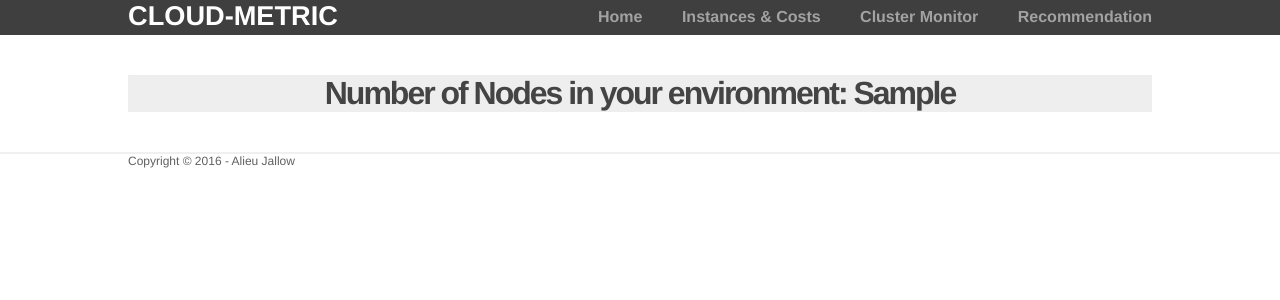
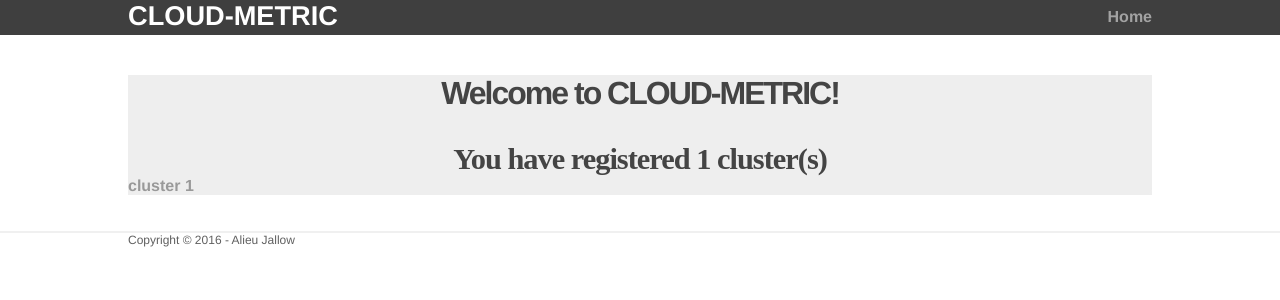
Before and after one commit to ajallow07/Cloud-Metric, a Flask app: template templates/home.html in a window 1280 px wide. Shown: the top 300 px of the page. Run offline with Flask 2, Linux system fonts and the light colour scheme; the template is opened without the code that fills it: most values are stand-ins (such as "Sample title", 1, 10 or a date in 2020); some libraries are stand-ins or nearby versions.

Commit message:
Add multi-cluster support

```diff
--- a/app.py
+++ b/app.py
@@ -1,10 +1,10 @@
 #! /usr/bin/env python
 
-from flask import Flask,request, render_template, jsonify
+from flask import Flask,request, render_template, jsonify, session
 import config, os, math, json, datetime, optimizer
 from mapping import getMatchingInstanceInGCE, getMatchingInstanceInAWS, AWS_FLAVORS, GC_FLAVORS
 from computeCost import gce_price, aws_storage_prices, read_EC2_ondemand_instance_prices
-from config import DB_NODE as db, DB_REPORT as dr, NODE_COLLECTION as nc, REPORT_COLLECTION as rc
+from config import NODE_COLLECTION as nc, REPORT_COLLECTION as rc, CLUSTER_COLLECTION as cc
 from jinja2 import Environment, FileSystemLoader
 from math import ceil
 from bson import json_util
@@ -14,6 +14,8 @@ from optimizer import get_nodes_in_cluster, get_matching_instance_with_PD_OS, ge
 
 
 app = Flask(__name__)
+
+app.secret_key = 'F12Zr47j\3yX R~X@H!jmM]Lwf/,?KT'
 '''
 client = MongoClient(
     os.environ['DB_PORT_27017_TCP_ADDR'],
@@ -31,7 +33,7 @@ db = client.tododb
 @app.route('/show_costs/<machine>')
 def show_costs(machine):
 
-    if machine not in get_nodes_in_cluster():
+    if not machine:
 
         return render_template("costs.html", machine=None, awsregions= '', gcpregions='', data='');
 
@@ -129,11 +131,17 @@ def show_charts(machine, chartID='chart_ID', chart_type='spline', chart_height=5
 def load_data():
 
     return ''
+
 @app.route('/')
 def home():
-    nodes = nc.count()
 
-    return render_template('home.html', vm = nodes)
+    cNames = []
+    clusterCount = cc.count()
+    if clusterCount > 0:
+
+        cNames = [cluster['name'] for cluster in cc.find({},{'_id':0, 'name':1})]
+        session['cluster'] = cNames[0]
+    return render_template('home.html', clusterNumber=clusterCount, clusterNames=cNames, session=session)
 
 @app.route('/matchingAWSInstances/<machine>')
 def awsInstances(machine):
@@ -159,9 +167,10 @@ def gcpInstances(machine):
 
     return render_template('matching_instances.html', data=matchingFlavor, cloudProvider =cloud)
 
-@app.route('/nodes')
-def nodes():
-    machineList= [machine for machine in nc.find({},{'_id':False})]
+@app.route('/nodes/<cluster>')
+def nodes(cluster):
+    session['cluster'] = cluster
+    machineList = [machine for machine in nc.find({"cluster_id":cluster},{'_id':False})]
     #my_keys = ['node','os','cpu', 'memory', 'disk']
     computedAWSCost = []
     computedGCPCost = []
@@ -182,13 +191,14 @@ def nodes():
         computedAWSCost.append(monthlyCost)
 
     return render_template('nodes.html', data=machineList, ceil=ceil, dataAWS=zip(machineList,computedAWSCost),
-    totalAWS=totalAWSCost, totalGCP=totalGCPCost, dataGCP= zip(machineList,computedGCPCost))
+    totalAWS=totalAWSCost, totalGCP=totalGCPCost, dataGCP= zip(machineList,computedGCPCost), session=session)
 
 
-@app.route('/show_cluster_charts')
-def show_cluster_chart(chartID='chart_ID', chart_type='spline', chart_height=500, zoom_type='x'):
+@app.route('/show_cluster_charts/<cluster>')
+def show_cluster_chart(cluster, chartID='chart_ID', chart_type='spline', chart_height=500, zoom_type='x'):
 
-    AGGR = [{"$group" : { "_id": { "$dateToString": { "format": "%Y-%m-%d %H:00", "date": "$dt" }},
+    AGGR = [{ "$match": { "cluster_id": cluster }},
+    {"$group" : { "_id": { "$dateToString": { "format": "%Y-%m-%d %H:00", "date": "$dt" }},
     "avgCPU": {"$avg": "$cpu.user"}, "avgMemory" :{ "$avg": "$memory"}, "avgDisk": {"$avg": "$disk"}}},
     {"$sort": {"_id": 1}}]
 
@@ -235,14 +245,24 @@ def show_cluster_chart(chartID='chart_ID', chart_type='spline', chart_height=500
 
     return render_template('cluster_monitor.html', chartID=chartID, chart= chart, series=series, title=title, xAxis=xAxis, yAxis=yAxis)
 
-@app.route('/recommender')
-def recommender():
+@app.route('/recommender/<cluster>')
+def recommender(cluster):
+    gcp_instances =[]
+    aws_instances =[]
+    gceCostData =[]
+    totalGCPCost=0
+    awsCostData =[]
+    totalAWSCost=0
 
-    nodes_in_cluster = get_nodes_in_cluster()
-    gcp_instances, aws_instances = get_matching_instance_with_PD_OS(nodes_in_cluster)
+    nodes_in_cluster = get_nodes_in_cluster(cluster)
+    if nodes_in_cluster:
+        gcp_instances, aws_instances = get_matching_instance_with_PD_OS(nodes_in_cluster)
 
-    gceCostData, totalGCPCost = get_cost_of_recommended_instances_on_GCP(gcp_instances)
-    awsCostData, totalAWSCost = get_cost_of_recommended_instances_on_AWS(aws_instances)
+    if not (len(nodes_in_cluster) > len(gcp_instances)):
+        gceCostData, totalGCPCost = get_cost_of_recommended_instances_on_GCP(gcp_instances)
+
+    if not (len(nodes_in_cluster) > len(aws_instances)):
+        awsCostData, totalAWSCost = get_cost_of_recommended_instances_on_AWS(aws_instances)
 
     return render_template('recommendation.html', aws=aws_instances,
     gcp=gcp_instances, awsData=awsCostData, gcpData=gceCostData, awstotal=totalAWSCost, gcptotal=totalGCPCost)
--- a/static/css/style.css
+++ b/static/css/style.css
@@ -235,12 +235,11 @@ h2 {
 }
 
 h3 {
-  font-size: 1.7em;
-  font-weight: 100;
+  font-size: 1.9em;
   margin-top: 30px;
+  font-family: serif;
   text-align: center;
   letter-spacing: -1px;
-  color: #999;
 }
 
 .prices {
@@ -258,15 +257,21 @@ h3 {
   margin-top: 8px;
 }
 
-.menu li {
+.container li {
   display: inline;
+  text-align: center;
+
+}
+.menu li{
+  display: inline;
+
 }
 
-.menu li + li {
+.menu li + li{
   margin-left: 35px;
 }
 
-.menu li a {
+.menu li a, .container li a{
   color: #999;
   text-decoration: none;
 }
--- a/templates/costs.html
+++ b/templates/costs.html
@@ -2,7 +2,7 @@
 {% block AWSCosts %}
 {% if machine %}
 <div class="" >
-  <h2>Cost of {{machine}} in AWS regions</h2>
+  <h2>Cost Estimate of "{{machine}}" in AWS regions</h2>
   {% if data and awsregions %}
   <table>
     <tr><td>Region</td><td>Cost Estimate per Month</td></tr>
@@ -19,7 +19,7 @@
 {% block GCPCosts %}
 {% if machine %}
 <div class="" >
-  <h2>Cost of {{machine}} in GCP regions</h2>
+  <h2>Cost Estimate of "{{machine}}" in GCP regions</h2>
   {% if data and gcpregions %}
   <table>
     <tr><td>Region</td><td>Cost Estimate per Month</td></tr>
--- a/templates/home.html
+++ b/templates/home.html
@@ -1,9 +1,18 @@
 {% extends "index.html" %}
 {% block content %}
   <div class="jumbo">
-    <h2>Number of Nodes in your environment: {{vm}}<h2>
-    {% if vm > 0 %}
-      <strong> <a href="nodes">show nodes</a></strong>
+
+    <h2>Welcome to CLOUD-METRIC!</h2>
+    {% if clusterNumber > 0 %}
+    <h3>You have registered <b>{{clusterNumber}}</b> cluster(s)</h3>
+    {% endif %}
+
+    {% if clusterNames %}
+    <ul>
+      {% for node in clusterNames %}
+      <li><strong><a href="{{url_for('nodes',cluster=node)}}">cluster {{loop.index}}</a></strong></li>
+      {% endfor %}
+    </ul>
     {% endif %}
   </div>
 
--- a/templates/index.html
+++ b/templates/index.html
@@ -9,7 +9,7 @@
   <meta charset="utf-8" name="Cloud-Metric" content="Cloud Cost Estimation, Cost Estimator,
   Cost Estimation on Google Cloud and Amazon AWS, Framwork for Cloud Cost Estimation, Cloud applications cost estimation">
   <title>CLOUD-METRIC: Cost Effective Applications Development Framework for Cloud Insfrastructures </title>
-  <strong><link rel="stylesheet" href="/static/css/style.css?q=ltt77" type="text/css" media="screen" charset="utf-8"></strong>
+  <strong><link rel="stylesheet" href="/static/css/style.css?q=ppp" type="text/css" media="screen" charset="utf-8"></strong>
   <!--<link rel="stylesheet" href="http://maxcdn.bootstrapcdn.com/bootstrap/3.3.6/css/bootstrap.min.css">-->
 </head>
 <body>
@@ -19,10 +19,13 @@
         <strong>
           <nav>
         <ul class="menu">
+
           <li><a href="{{ url_for('home') }}">Home</a></li>
-          <li><a href="{{ url_for('nodes') }}">Instances &amp; Costs</a></li>
-          <li><a href="{{ url_for('show_cluster_chart') }}">Cluster Monitor</a></li>
-          <li><a href="{{ url_for('recommender') }}">Recommendation</a></li>
+          {% if session %}
+          <li><a href="{{ url_for('show_cluster_chart', cluster=session['cluster'])}}">Cluster Monitor</a></li>
+          <li><a href="{{ url_for('nodes', cluster=session['cluster'])}}">Instances &amp; Costs</a></li>
+          <li><a href="{{ url_for('recommender', cluster=session['cluster'])}}">Recommendation</a></li>-->
+          {% endif %}
         </ul>
     </nav></strong>
       </div>
```
Also changed, not shown: config.py (+5 -12 lines), monitoring.py (+18 -8 lines), optimizer.py (+10 -7 lines), resource_mining.py (+44 -23 lines).
